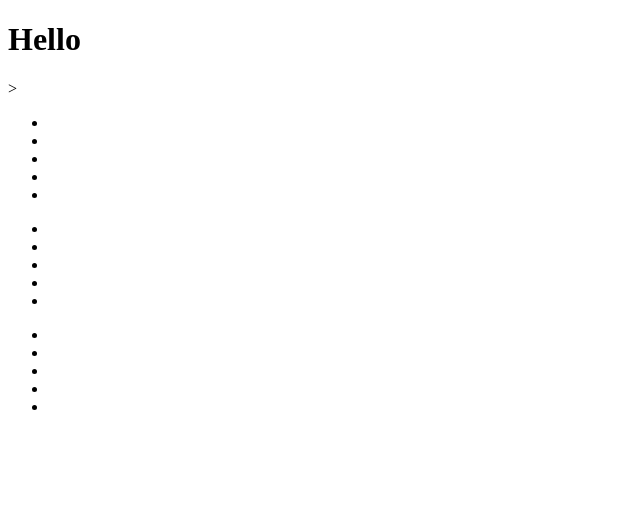
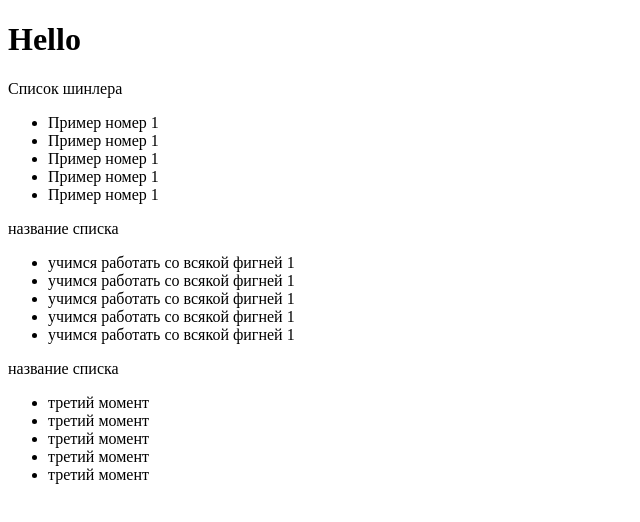
Before and after one commit to indacluber/my-first, a plain HTML site: page index.html in a window 1280 px wide. Shown: the whole page, without its empty margins (0-640 px from the left). Drawn offline with Linux system fonts and the light colour scheme.

Commit message:
просто так

```diff
--- a/index.html
+++ b/index.html
@@ -7,33 +7,37 @@
   </head>
   <body>
     <h1>Hello</h1>
-    >
+
     <div>
       <div>
+        Список шинлера
         <ul>
-          <li></li>
-          <li></li>
-          <li></li>
-          <li></li>
-          <li></li>
+          <li>Пример номер 1</li>
+          <li>Пример номер 1</li>
+          <li>Пример номер 1</li>
+          <li>Пример номер 1</li>
+          <li>Пример номер 1</li>
         </ul>
       </div>
       <div>
+        название списка
         <ul>
-          <li></li>
-          <li></li>
-          <li></li>
-          <li></li>
-          <li></li>
+          <li>учимся работать со всякой фигней 1</li>
+          <li>учимся работать со всякой фигней 1</li>
+          <li>учимся работать со всякой фигней 1</li>
+          <li>учимся работать со всякой фигней 1</li>
+          <li>учимся работать со всякой фигней 1</li>
         </ul>
       </div>
       <div>
+        название списка
         <ul>
-          <li></li>
-          <li></li>
-          <li></li>
-          <li></li>
-          <li></li>
+          <li>третий момент</li>
+          <li>третий момент</li>
+          <li>третий момент</li>
+          <li>третий момент</li>
+
+          <li>третий момент</li>
         </ul>
       </div>
     </div>
```
